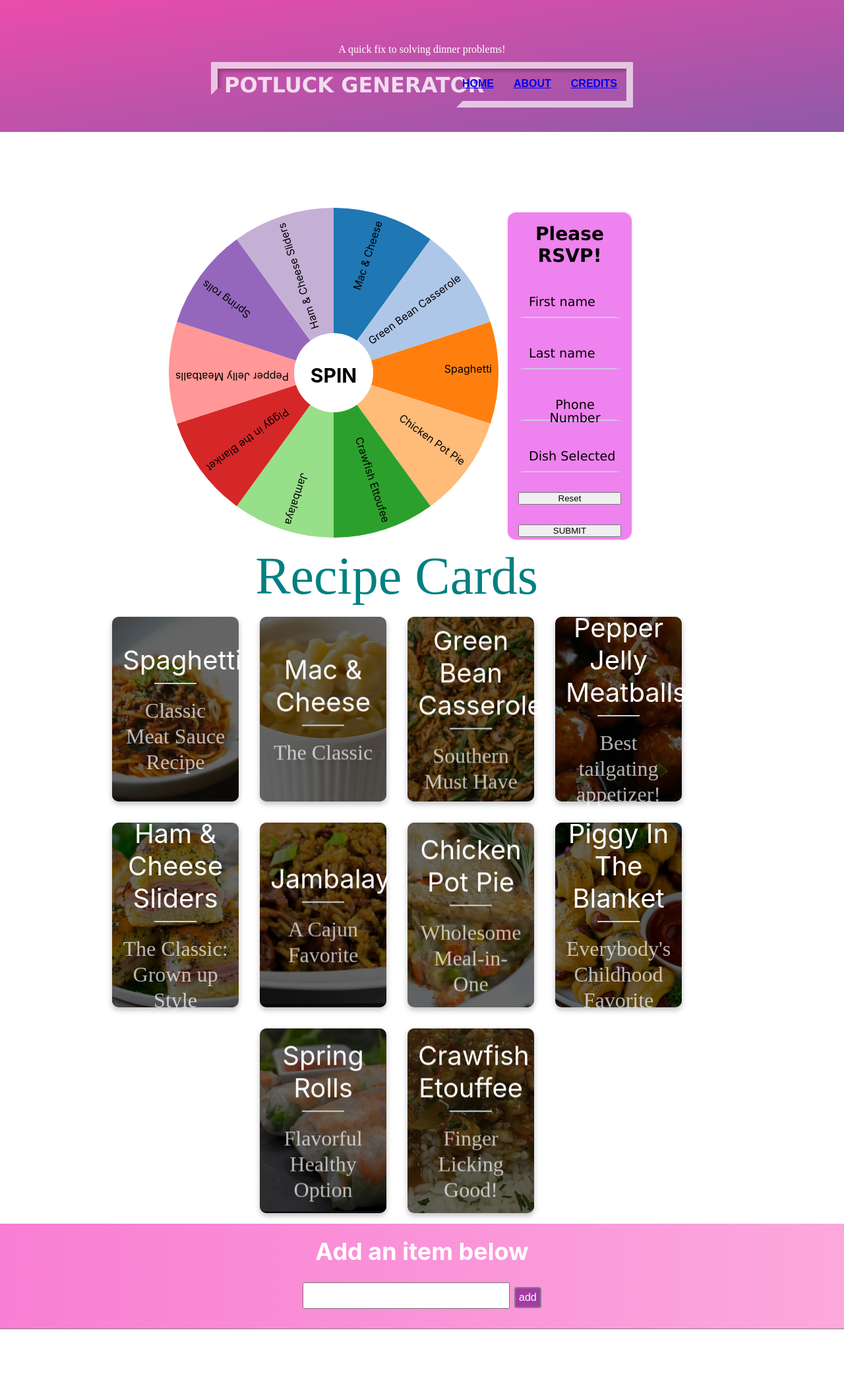
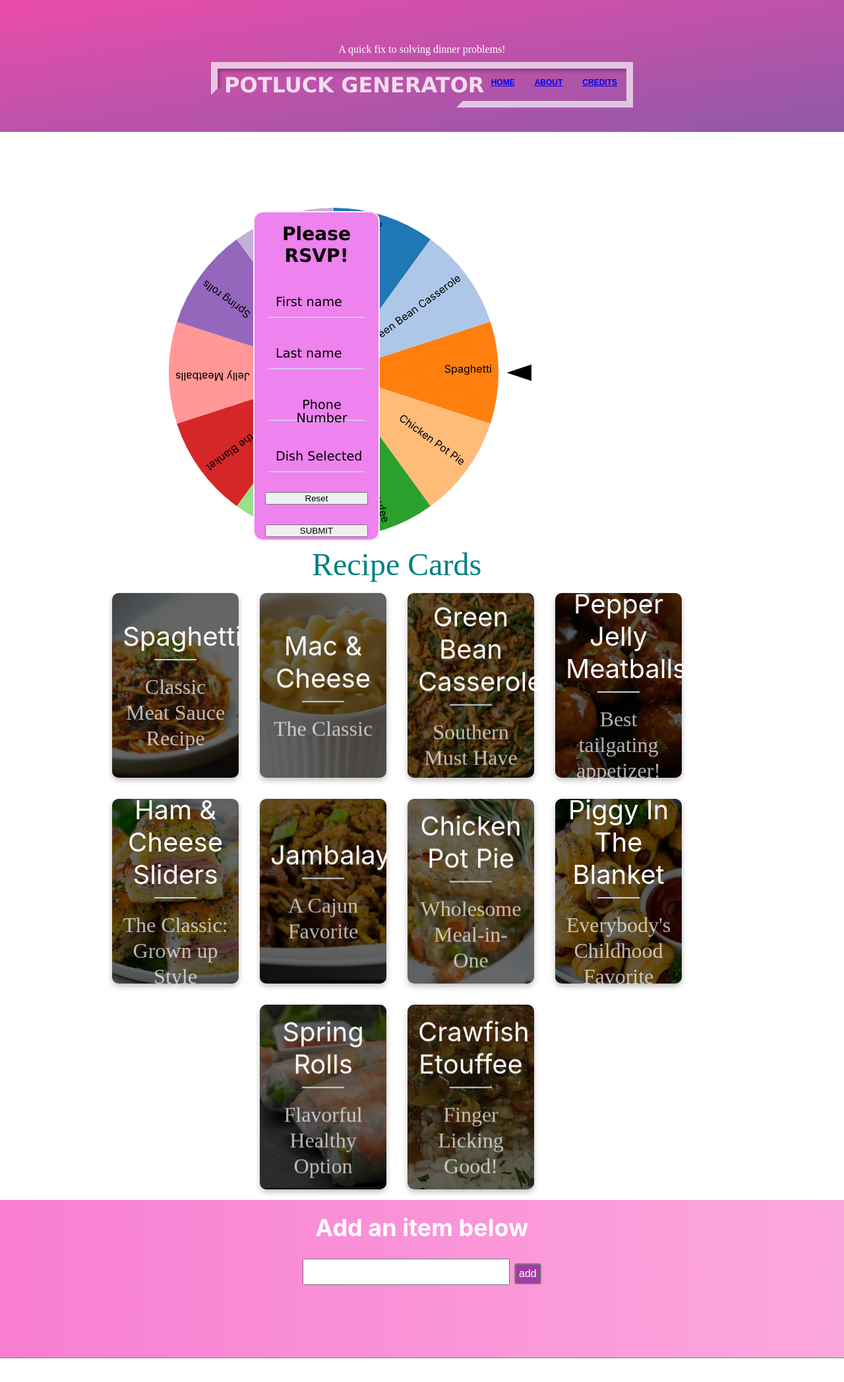
Before and after one commit to daravyderouen/potluckCapstone, a website: page client/index.html in a window 1280 px wide. Shown: the whole page at 66% size. After the commit the page ends 2059 px from the top, so only its background shows below. Drawn offline with nearby package versions, Linux system fonts and the light colour scheme; no server answers.

Commit message:
Revised code

```diff
--- a/client/index.css
+++ b/client/index.css
@@ -67,7 +67,7 @@
       border-radius: 15px;
       position: absolute;
       top: 40%;
-      left: 60%;
+      left: 30%;
       fill-opacity: .5;
       font-size: 1.5rem;
       font-family: 'Lucida Sans', 'Lucida Sans Regular', 'Lucida Grande', 'Lucida Sans Unicode', Geneva, Verdana, sans-serif;
@@ -295,7 +295,7 @@
 
     .footerH1{
       position: relative;
-      font-size: 5rem;
+      font-size: 3rem;
       font-family: 'Montserrat';
       font-weight: normal;
       color:teal;
@@ -745,7 +745,7 @@ footer {
 }
 
 .groceryList{
-    height: 20vh;
+    height: 30vh;
     font-size: 1.5rem;
     background:linear-gradient(-90deg, rgb(252, 168, 221),rgb(248, 126, 211));
     border-bottom: 1px gray solid;
@@ -793,11 +793,11 @@ li {
 
 li:nth-child(odd){
     /*background-color:#dedede;*/
-    font-size: 1rem;
+    font-size: .75rem;
   }
 li:nth-child(even){
      /* background-color:#f1f1f1;*/
-      font-size: 1rem;
+      font-size: .75rem;
     }
 .check {
     text-decoration: line-through;
--- a/client/nav.css
+++ b/client/nav.css
@@ -330,7 +330,7 @@ body {
 .lead { font-family: 'Quicksand'; }
 .header-bar {
 	position: relative;
-	width: 60%; /* change from 50 to 60 */
+	width: 70%; /* change from 60 to 70 */
 	min-width: 600px;
     top: 5%;
 	height: 50px;
@@ -356,7 +356,7 @@ body {
 }
 .header-bar > .logo {
 	position: absolute;
-  font-size: 3rem;
+  font-size: 2rem;
 	top: calc(100% - 5px);
 	/*left: 10px;*/
 	transform: translateY(-50%);
```
